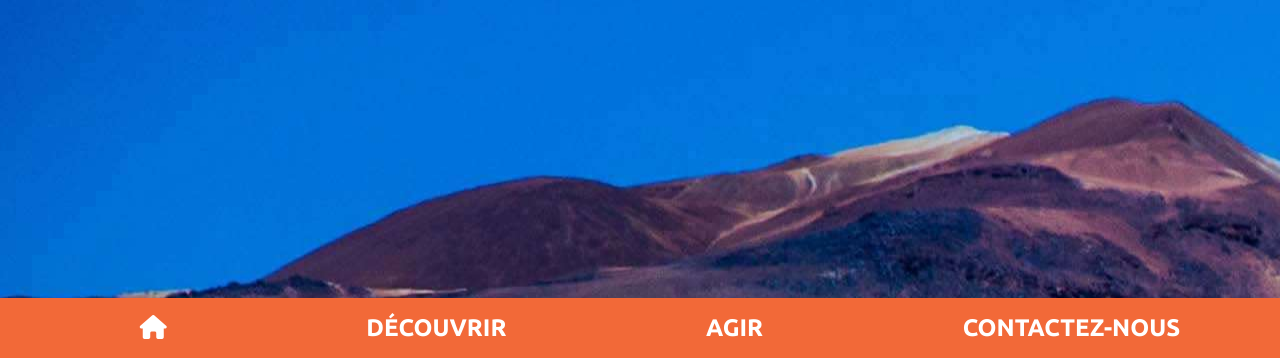
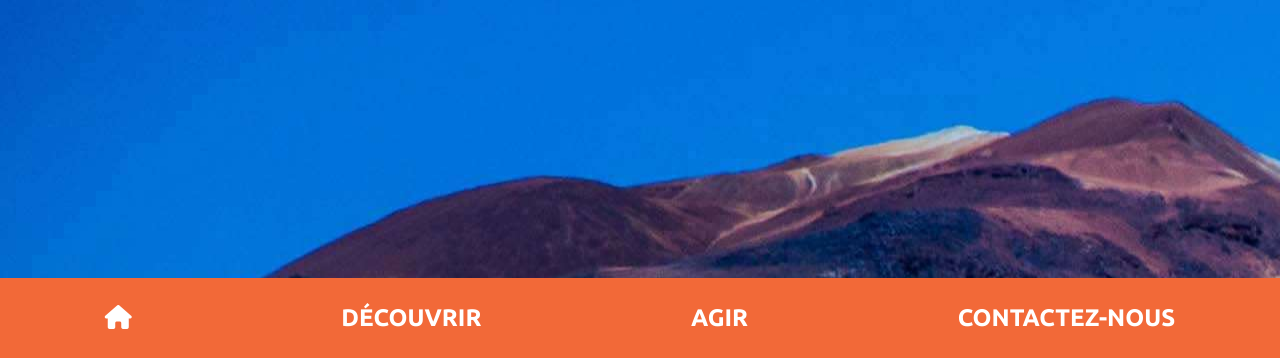
Before and after one commit to AudreyCa/dropair, a plain HTML site: page index.html in a window 1280 px wide. Shown: the part 442-800 px from the top of the page. Drawn offline with Linux system fonts and the light colour scheme.

Commit message:
sticky menu

```diff
--- a/style.css
+++ b/style.css
@@ -46,8 +46,11 @@
 
   /********** HEADER **********/
 
+
+
+
   header {
-    height: 100vh;
+    height: 90vh;
     display: flex;
     flex-direction: column;
   }
@@ -105,17 +108,26 @@
   }
 
 
-
   .navbar {
+    height: 10Vh;
+    display: flex;
+    align-items: center;
+    position: sticky;
+    top: 0;
     background-color: var(--primary-color);
-    height: 60px;;
+    box-shadow: 0px 100px 0px 0px white;
   }
 
+
   .navbar ul {
+    padding: 0;
+    list-style-type: none;
+    width: 100%;
     display: flex;
     justify-content: space-around;
-    list-style-type: none;
   }
+
+
 
   .navbar a {
     color: white;
@@ -124,6 +136,8 @@
     text-transform: uppercase;
     text-decoration: none;
   }
+
+
 
 
     /********** FOOTER **********/
```
Also changed, not shown: agir.html (+1 -1 lines), contact.html (+1 -1 lines), decouvrir.html (+1 -1 lines), index.html (+1 -3 lines).
